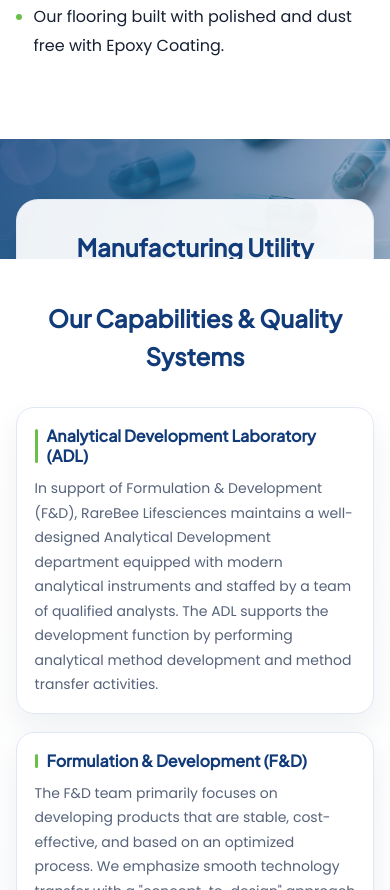
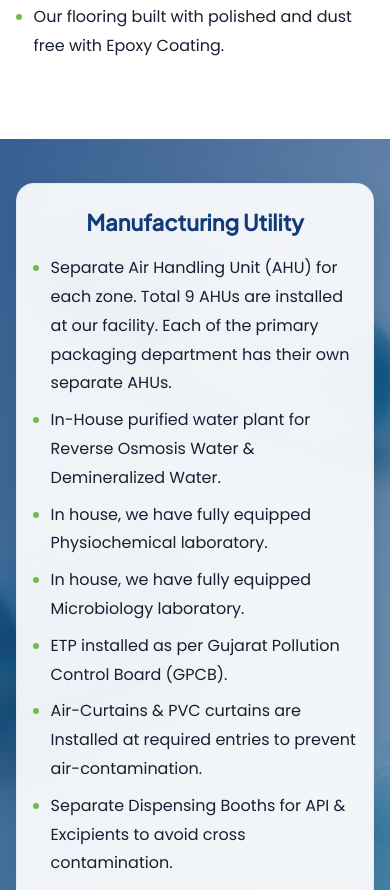
Before and after one commit to manavyagnik123/rarebee-website, a plain HTML site: page units.html in a window 390 px wide. Shown: the part 1110-2000 px from the top of the page. Drawn offline with Linux system fonts and the light colour scheme.

Commit message:
fixed view in facility

```diff
--- a/styles.css
+++ b/styles.css
@@ -326,7 +326,9 @@ a {
 }
 
 .about-summary {
-  max-width: 900px;
+  width: min(900px, 100%);
+  margin-left: auto;
+  margin-right: auto;
 }
 
 .about-summary .section-subtitle {
@@ -626,13 +628,23 @@ a {
   color: var(--text-muted);
 }
 
+.facility-premises {
+  padding-top: 40px;
+}
+
+.facility-lead {
+  text-align: center;
+  margin-bottom: 2rem;
+}
+
 .facility-utility {
   position: relative;
+  padding: 60px 0;
   background-image: url("bphoto1.jpeg");
   background-size: cover;
   background-position: center;
   background-repeat: no-repeat;
-  overflow: hidden;
+  overflow: visible;
 }
 
 .facility-utility::before {
@@ -645,35 +657,54 @@ a {
     rgba(18, 59, 122, 0.52) 55%,
     rgba(18, 59, 122, 0.35) 100%
   );
+  border-radius: 0;
+  pointer-events: none;
 }
 
 .facility-utility .container {
   position: relative;
   z-index: 1;
+  max-width: 100%;
 }
 
 .facility-utility-inner {
+  box-sizing: border-box;
   width: min(980px, 100%);
-  margin: 0 auto;
+  max-width: 100%;
+  margin: 0 auto 40px;
   background: rgba(255, 255, 255, 0.92);
   border: 1px solid rgba(226, 232, 244, 0.9);
   border-radius: 22px;
-  padding: 28px 26px;
+  padding: 32px 26px 28px;
   box-shadow: 0 20px 45px rgba(10, 20, 35, 0.18);
+  overflow: visible;
+}
+
+.facility-utility-inner .section-title {
+  margin-top: 0;
+  margin-bottom: 20px;
 }
 
 .facility-utility .section-title h2 {
   color: var(--primary-dark);
+  line-height: 1.3;
+}
+
+.facility-utility .about-summary {
+  min-width: 0;
+  max-width: 100%;
 }
 
 .facility-utility .utility-list {
   padding-left: 18px;
+  min-width: 0;
 }
 
 .facility-utility .utility-list li {
   color: var(--text-dark);
   line-height: 1.8;
   margin: 8px 0;
+  overflow-wrap: break-word;
 }
 
 @media (max-width: 760px) {
@@ -868,6 +899,11 @@ a {
   transition-delay: var(--reveal-delay, 0ms);
 }
 
+.section.reveal,
+footer.reveal {
+  transform: none;
+}
+
 .reveal.in-view {
   opacity: 1;
   transform: translateY(0);
@@ -875,22 +911,34 @@ a {
 
 .facility-capabilities {
   background: linear-gradient(180deg, #ffffff 0%, #f5f8fc 100%);
+  padding: 40px 0 100px;
+}
+
+.facility-capabilities .container {
+  max-width: 100%;
+  box-sizing: border-box;
 }
 
 .facility-cards {
+  box-sizing: border-box;
+  width: 100%;
+  max-width: min(980px, 100%);
   margin: 0 auto;
-  width: min(980px, 100%);
   display: grid;
   grid-template-columns: repeat(2, minmax(0, 1fr));
   gap: 18px;
 }
 
 .capability-card {
+  box-sizing: border-box;
+  min-width: 0;
+  max-width: 100%;
   background: var(--white);
   border: 1px solid #e0e8f5;
   border-radius: 18px;
   padding: 18px 18px 16px;
   box-shadow: 0 14px 30px rgba(17, 31, 57, 0.06);
+  overflow-wrap: break-word;
 }
 
 .capability-card h3 {
@@ -901,6 +949,8 @@ a {
   margin-bottom: 10px;
   position: relative;
   padding-left: 12px;
+  min-width: 0;
+  overflow-wrap: break-word;
 }
 
 .capability-card h3::before {
@@ -918,15 +968,60 @@ a {
   color: var(--text-muted);
   font-size: 14px;
   line-height: 1.75;
+  min-width: 0;
+  overflow-wrap: break-word;
 }
 
 .capability-card p + p {
   margin-top: 10px;
 }
 
-@media (max-width: 900px) {
+@media (max-width: 768px) {
   .facility-cards {
     grid-template-columns: 1fr;
+    gap: 16px;
+  }
+}
+
+@media (max-width: 520px) {
+  .facility-utility {
+    padding: 44px 0;
+  }
+
+  .facility-utility-inner {
+    padding: 24px 16px 20px;
+    margin-bottom: 32px;
+    border-radius: 18px;
+    box-shadow: 0 14px 28px rgba(10, 20, 35, 0.14);
+  }
+
+  .facility-utility .section-title {
+    margin-bottom: 18px;
+  }
+
+  .facility-utility .section-title h2 {
+    font-size: 22px;
+  }
+
+  .facility-capabilities {
+    padding: 30px 0 70px;
+  }
+
+  .facility-capabilities .section-title {
+    margin-bottom: 22px;
+  }
+
+  .facility-capabilities .section-title h2 {
+    font-size: 22px;
+  }
+
+  .capability-card {
+    border-radius: 16px;
+    padding: 16px 16px 14px;
+  }
+
+  .capability-card h3 {
+    font-size: 15px;
   }
 }
 
--- a/units.html
+++ b/units.html
@@ -30,13 +30,13 @@
     </section>
 
     <!-- Manufacturing Premises -->
-    <section class="section reveal" style="padding-top: 40px;">
+    <section class="section reveal facility-premises">
       <div class="container">
         <div class="section-title center">
           <h2>Manufacturing Premises</h2>
         </div>
-        <div class="about-summary" style="max-width: 900px; margin: 0 auto;">
-          <p class="section-subtitle" style="text-align: center; margin-bottom: 2rem;">
+        <div class="about-summary">
+          <p class="section-subtitle facility-lead">
             The whole building is based on RCC frame structure & internal surface of the wall is plastered with impervious material
           </p>
           <ul class="premises-list">
@@ -55,13 +55,13 @@
     </section>
 
     <!-- Manufacturing Utility -->
-    <section class="section reveal facility-utility" style="padding-top: 60px; padding-bottom: 60px;">
+    <section class="section reveal facility-utility">
       <div class="container">
         <div class="facility-utility-inner">
           <div class="section-title center">
             <h2>Manufacturing Utility</h2>
           </div>
-          <div class="about-summary" style="max-width: 900px; margin: 0 auto;">
+          <div class="about-summary">
             <ul class="utility-list">
               <li>Separate Air Handling Unit (AHU) for each zone. Total 9 AHUs are installed at our facility. Each of the primary packaging department has their own separate AHUs.</li>
               <li>In-House purified water plant for Reverse Osmosis Water & Demineralized Water.</li>
@@ -83,7 +83,7 @@
     </section>
 
     <!-- Capabilities & Quality Systems -->
-    <section class="section reveal facility-capabilities" style="padding-top: 40px; padding-bottom: 100px;">
+    <section class="section reveal facility-capabilities">
       <div class="container">
         <div class="section-title center">
           <h2>Our Capabilities & Quality Systems</h2>
```
